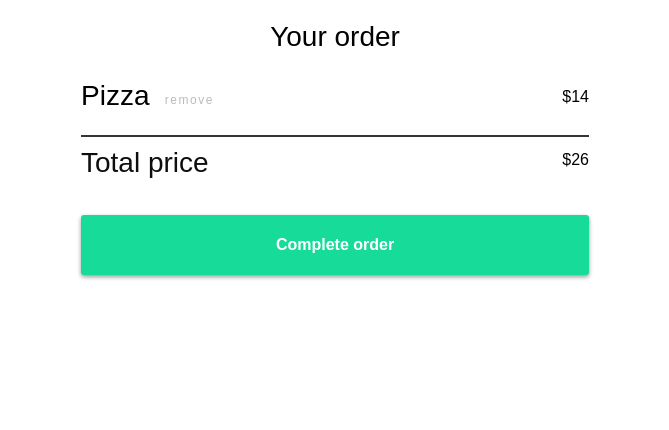
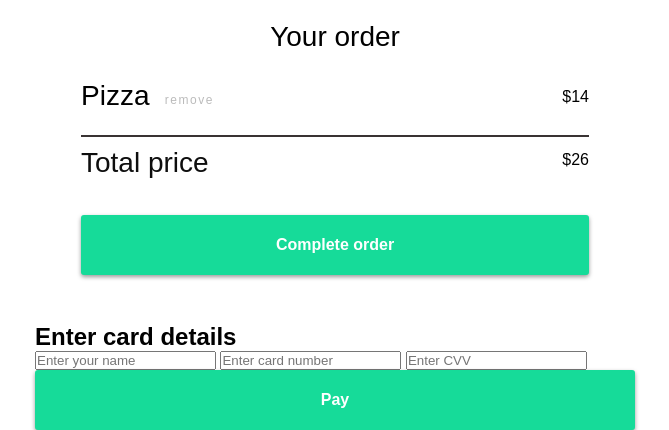
Before and after one commit to goldenokeama/restaurant-ordering-app, a website built with Vite: page index.html in a window 1280 px wide. Shown: the part 575-1005 px from the top of the page, without its empty margins (305-974 px from the left). Before the commit the page ends 898 px from the top, so only its background shows below. Built offline with nearby package versions, Linux system fonts and the light colour scheme; a web font is replaced by a local one.

Commit message:
completed the HTML markup of the card detail's modal

```diff
--- a/index.css
+++ b/index.css
@@ -244,7 +244,7 @@ li {
   margin-left: auto;
 }
 
-.btn-complete-order {
+.btn-primary {
   border: none;
   width: 100%;
   background: #16db99;
@@ -261,6 +261,6 @@ li {
   box-shadow: 0px 2px 4px rgba(0, 0, 0, 0.4);
 }
 
-.btn-complete-order:hover {
+.btn-primary:hover {
   background: #079d6b;
 }
--- a/index.html
+++ b/index.html
@@ -49,10 +49,34 @@
               <span class="total-price">$26</span>
             </div>
 
-            <button class="btn btn-complete-order">Complete order</button>
+            <button class="btn btn-primary">Complete order</button>
           </section>
         </div>
       </main>
+      <section id="modal-card-details">
+        <h2>Enter card details</h2>
+        <form>
+          <input
+            type="text"
+            placeholder="Enter your name"
+            aria-label="Enter your name"
+            required
+          />
+          <input
+            type="number"
+            placeholder="Enter card number"
+            aria-label="Enter card number"
+            required
+          />
+          <input
+            type="number"
+            placeholder="Enter CVV"
+            aria-label="Enter CVV"
+            required
+          />
+          <button class="btn btn-primary">Pay</button>
+        </form>
+      </section>
     </div>
     <script src="index.js" type="module"></script>
   </body>
```
